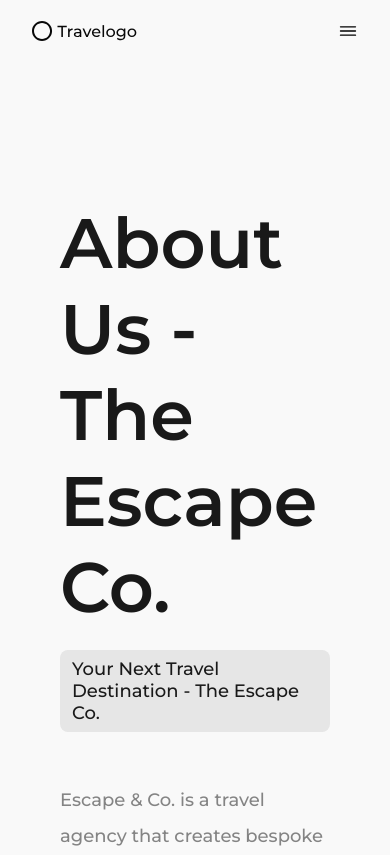
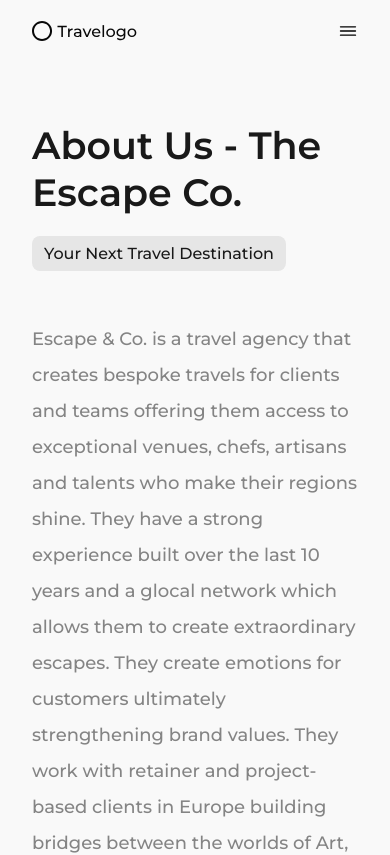
Before and after one commit to thanseehrahman/travel, a React (Create React App) app: page /about in a window 390 px wide. Shown: the top 855 px of the page. Built offline with nearby package versions, Linux system fonts and the light colour scheme.

Commit message:
Responsive added

```diff
--- a/src/components/pages/About.jsx
+++ b/src/components/pages/About.jsx
@@ -7,7 +7,7 @@ function About() {
       <Wrap>
         <Heading>About Us - The Escape Co.</Heading>
         <Label>
-          <Title>Your Next Travel Destination - The Escape Co.</Title>
+          <Title>Your Next Travel Destination</Title>
         </Label>
         <Description>
           Escape & Co. is a travel agency that creates bespoke travels for
@@ -30,6 +30,17 @@ const Container = styled.div`
   padding: 60px 60px;
   position: relative;
   top: 140px;
+
+  @media (max-width: 1440px) {
+    top: 105px;
+  }
+  @media (max-width: 768px) {
+    top: 96px;
+  }
+  @media (max-width: 480px) {
+    padding: 60px 32px 32px;
+    top: 62px;
+  }
 `;
 
 const Wrap = styled.div`
@@ -41,6 +52,16 @@ const Heading = styled.h1`
   font-size: 70px;
   font-weight: 600;
   margin-bottom: 20px;
+
+  @media (max-width: 980px) {
+    font-size: 62px;
+  }
+  @media (max-width: 640px) {
+    font-size: 48px;
+  }
+  @media (max-width: 480px) {
+    font-size: 38px;
+  }
 `;
 
 const Label = styled.div`
@@ -54,6 +75,10 @@ const Label = styled.div`
 const Title = styled.p`
   font-size: 18px;
   font-weight: 500;
+
+  @media (max-width: 640px) {
+    font-size: 16px;
+  }
 `;
 
 const Description = styled.p`
```
